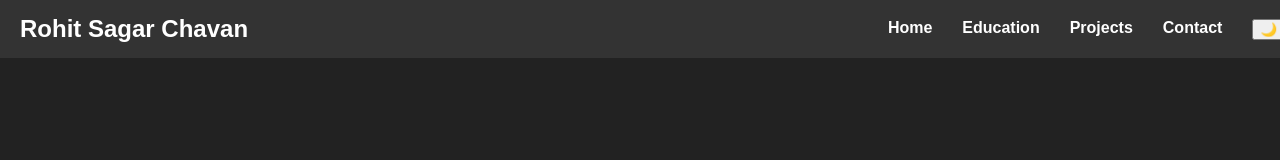
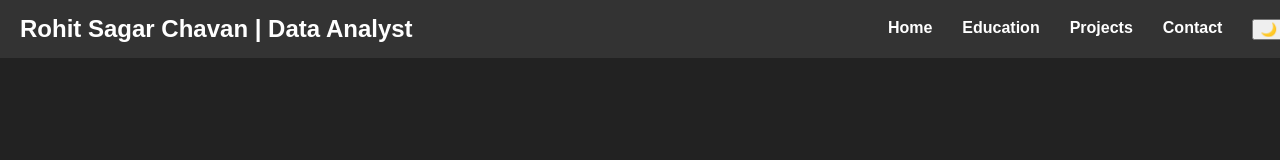
Before and after one commit to mirohit/Portfoliobuilding, a website: page index.html in a window 1280 px wide. Shown: the top 160 px of the page. Drawn offline with Linux system fonts and the light colour scheme.

```diff
--- a/index.html
+++ b/index.html
@@ -12,7 +12,7 @@
     <!-- Navigation -->
   <!-- Navigation -->
 <nav>
-    <div class="logo">Rohit Sagar Chavan</div>
+    <div class="logo">Rohit Sagar Chavan | Data Analyst</div>
     <ul class="nav-links" id="nav-links">
         <li><a href="#home">Home</a></li>
         <li><a href="#education">Education</a></li> <!-- Changed to lowercase for consistency -->
```
